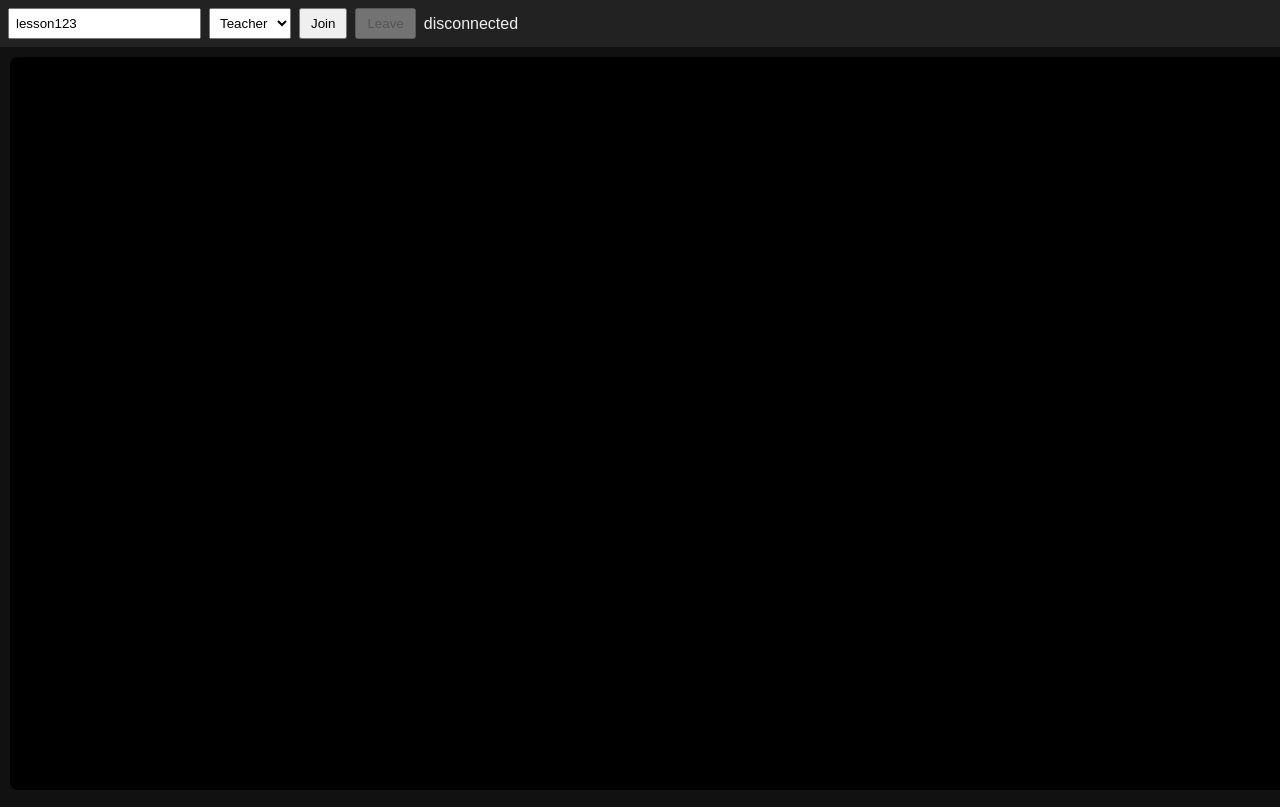
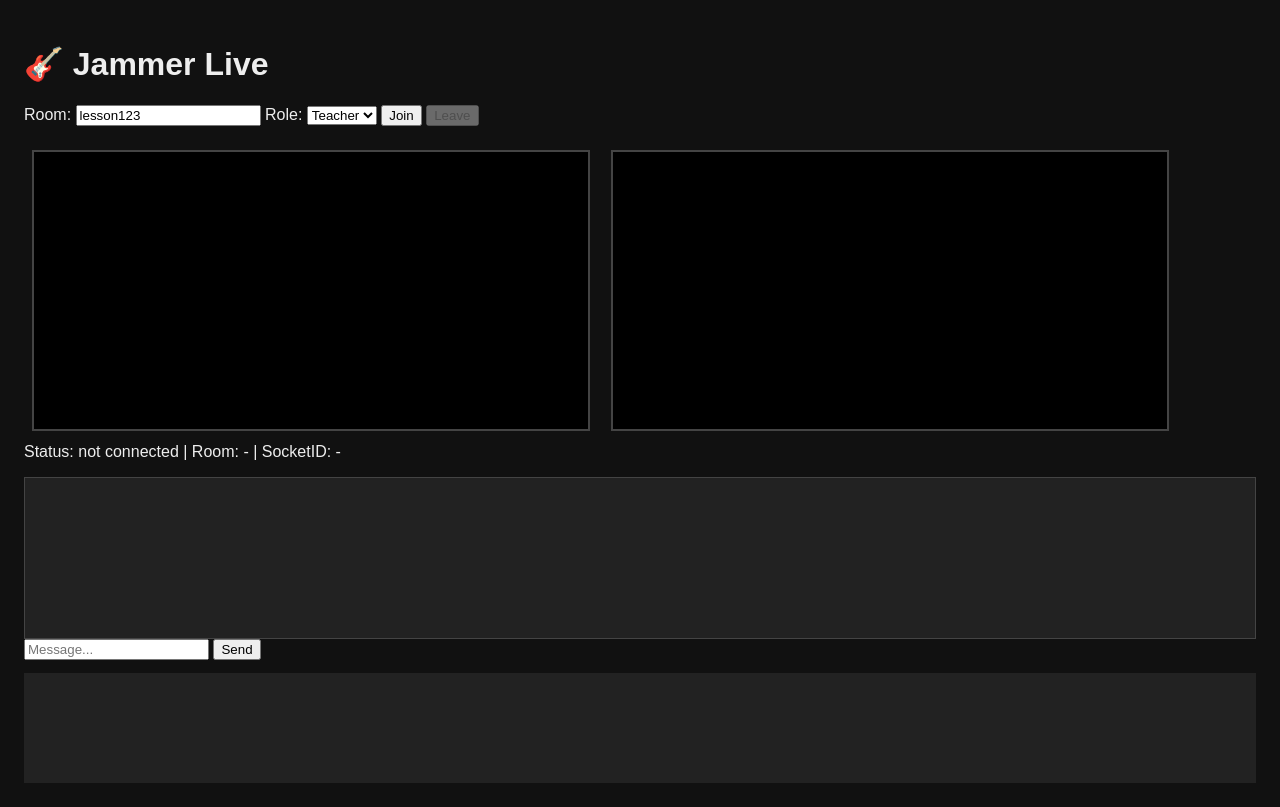
Before and after one commit to Proodoosser/jammer-live, a website: page public/index.html in a window 1280 px wide. Drawn offline with nearby package versions, Linux system fonts and the light colour scheme.

Commit message:
Update index.html

```diff
--- a/public/index.html
+++ b/public/index.html
@@ -1,53 +1,47 @@
 <!DOCTYPE html>
 <html lang="ru">
 <head>
-  <meta charset="utf-8" />
-  <meta name="viewport" content="width=device-width, initial-scale=1" />
-  <title>Jammer — Live</title>
+  <meta charset="UTF-8" />
+  <meta name="viewport" content="width=device-width, initial-scale=1.0"/>
+  <title>Jammer Live</title>
   <style>
-    body { margin:0; font-family: sans-serif; background:#111; color:#eee; display:flex; flex-direction:column; height:100vh; }
-    header { padding:8px; background:#222; display:flex; gap:8px; align-items:center; }
-    header input, header select { padding:6px; }
-    header button { padding:6px 10px; cursor:pointer; }
-    #videos { flex:1; display:flex; gap:10px; padding:10px; }
-    video { background:#000; flex:1; border-radius:8px; }
-    #chat { width:320px; background:#181818; display:flex; flex-direction:column; }
-    #chatArea { flex:1; overflow:auto; padding:10px; }
-    .msg { margin:4px 0; }
-    .teacher { color:#2f80ed; }
-    .student { color:#4caf50; }
-    .system { color:#888; font-style:italic; }
-    #chatInput { display:flex; gap:6px; padding:6px; }
-    #chatInput input { flex:1; padding:6px; }
+    body { font-family: sans-serif; padding: 1em; background: #111; color: #eee; }
+    video { width: 45%; background: #000; margin: 0.5em; border: 2px solid #444; }
+    #controls { margin: 1em 0; }
+    #chat { border: 1px solid #444; height: 150px; overflow-y: auto; padding: 5px; margin-top: 1em; background: #222; }
+    .msg { margin: 2px 0; }
+    #log { font-size: 0.8em; background: #222; padding: 5px; margin-top: 1em; height: 100px; overflow-y: auto; }
   </style>
 </head>
 <body>
-  <header>
-    <input id="roomId" value="lesson123" />
+  <h1>🎸 Jammer Live</h1>
+
+  <div id="controls">
+    <label>Room: <input id="roomId" value="lesson123"></label>
+    <label>Role:
       <select id="roleSelect">
         <option value="teacher">Teacher</option>
         <option value="student">Student</option>
       </select>
+    </label>
     <button id="joinBtn">Join</button>
     <button id="leaveBtn" disabled>Leave</button>
-    <span id="status">disconnected</span>
-  </header>
+  </div>
 
-  <div style="flex:1; display:flex; overflow:hidden;">
-    <div id="videos">
+  <div>
     <video id="localVideo" autoplay playsinline muted></video>
     <video id="remoteVideo" autoplay playsinline></video>
   </div>
-    <div id="chat">
-      <div id="chatArea"></div>
-      <div id="chatInput">
-        <input id="chatMsg" placeholder="Message..." />
-        <button id="sendBtn">Send</button>
-      </div>
-    </div>
-  </div>
 
-  <script src="/socket.io/socket.io.js"></script>
+  <div>Status: <span id="status">not connected</span> | Room: <span id="showRoom">-</span> | SocketID: <span id="socketId">-</span></div>
+
+  <div id="chat"></div>
+  <input id="chatInput" placeholder="Message..."/>
+  <button id="sendChatBtn">Send</button>
+
+  <div id="log"></div>
+
+  <script src="https://cdn.socket.io/4.7.5/socket.io.min.js"></script>
   <script src="app.js"></script>
 </body>
 </html>
```
Lines whose indentation alone changed are shown as unchanged.
